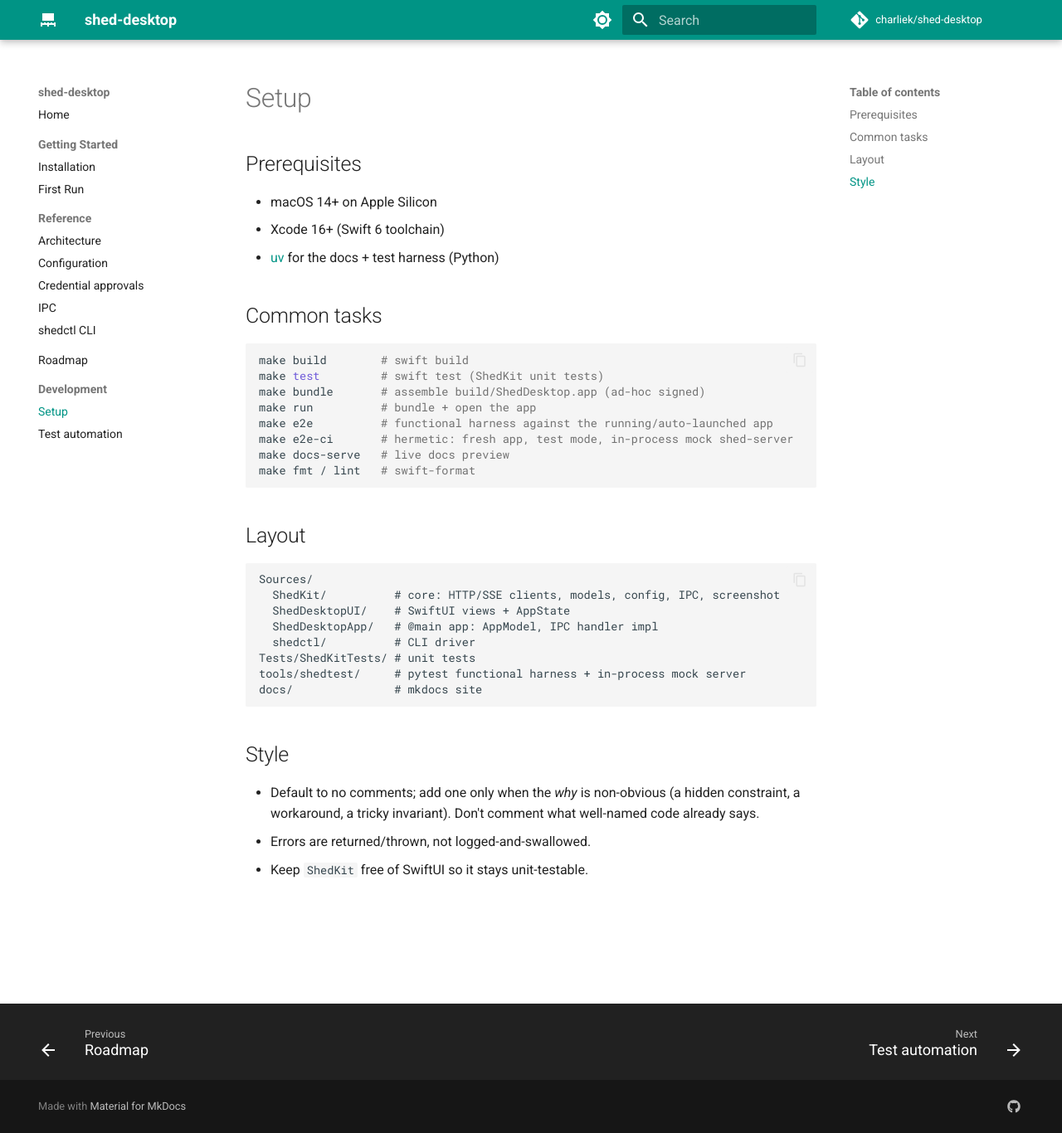
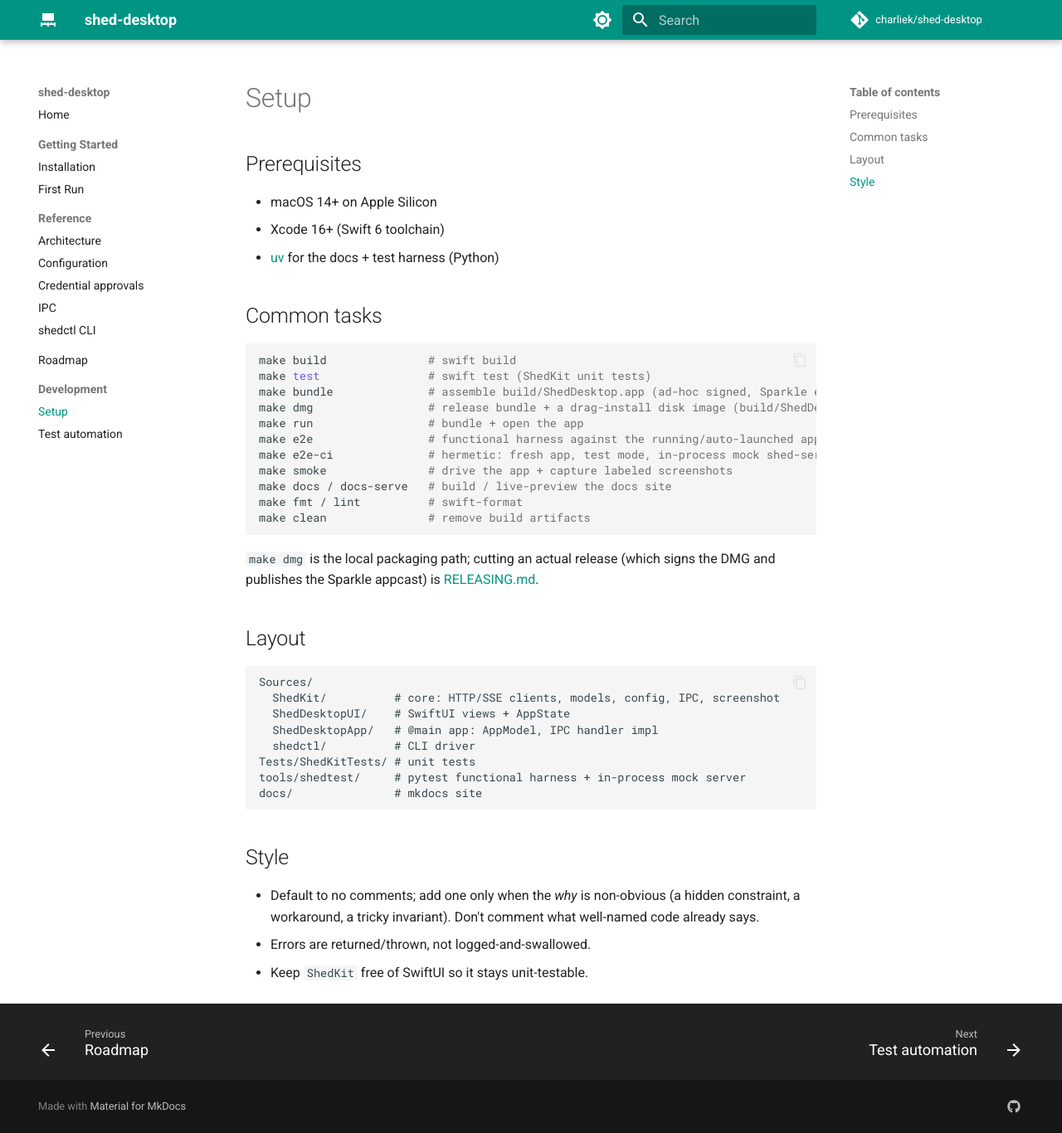
Before and after one commit to charliek/shed-desktop, an MkDocs documentation site: the page built from docs/development/setup.md, in a window 1280 px wide and 1366 px high. Shown: the whole window at 83% size. Built offline with MkDocs 1.6.1 and Material for MkDocs 9.7.7, drawn with Linux system fonts in a browser that asks for light colours; comment, search, counter and statistics services are not loaded.

Commit message:
docs: document `make dmg` (image building) + the create-shed flow
- development/setup.md: complete the make-target list — add `dmg` (the
  drag-install disk image), `smoke`, `docs`, `clean`; link RELEASING for the
  signed-release path.
- first-run.md: detail the New-shed sheet (source, image variant, backend,
  sizing, live SSE progress).

Co-Authored-By: Claude Opus 4.8 (1M context) <noreply@anthropic.com>

````diff
--- a/docs/development/setup.md
+++ b/docs/development/setup.md
@@ -9,15 +9,21 @@
 ## Common tasks
 
 ```bash
-make build        # swift build
-make test         # swift test (ShedKit unit tests)
-make bundle       # assemble build/ShedDesktop.app (ad-hoc signed)
-make run          # bundle + open the app
-make e2e          # functional harness against the running/auto-launched app
-make e2e-ci       # hermetic: fresh app, test mode, in-process mock shed-server
-make docs-serve   # live docs preview
-make fmt / lint   # swift-format
+make build               # swift build
+make test                # swift test (ShedKit unit tests)
+make bundle              # assemble build/ShedDesktop.app (ad-hoc signed, Sparkle embedded)
+make dmg                 # release bundle + a drag-install disk image (build/ShedDesktop-<version>.dmg)
+make run                 # bundle + open the app
+make e2e                 # functional harness against the running/auto-launched app
+make e2e-ci              # hermetic: fresh app, test mode, in-process mock shed-server
+make smoke               # drive the app + capture labeled screenshots
+make docs / docs-serve   # build / live-preview the docs site
+make fmt / lint          # swift-format
+make clean               # remove build artifacts
 ```
+
+`make dmg` is the local packaging path; cutting an actual release (which signs the DMG and
+publishes the Sparkle appcast) is [RELEASING.md](https://github.com/charliek/shed-desktop/blob/main/RELEASING.md).
 
 ## Layout
 
````
Also changed, not shown: docs/getting-started/first-run.md (+3 -1 lines).
